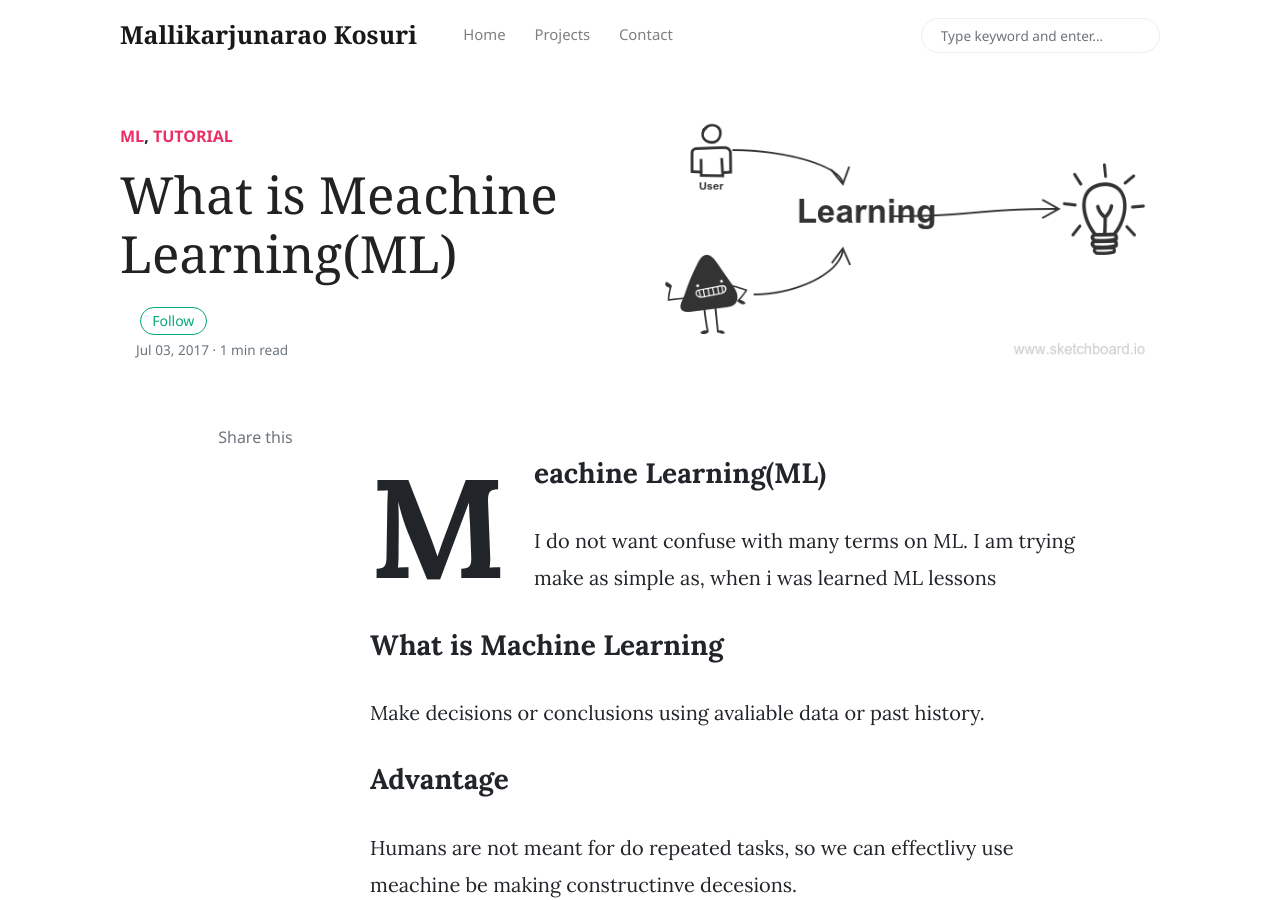
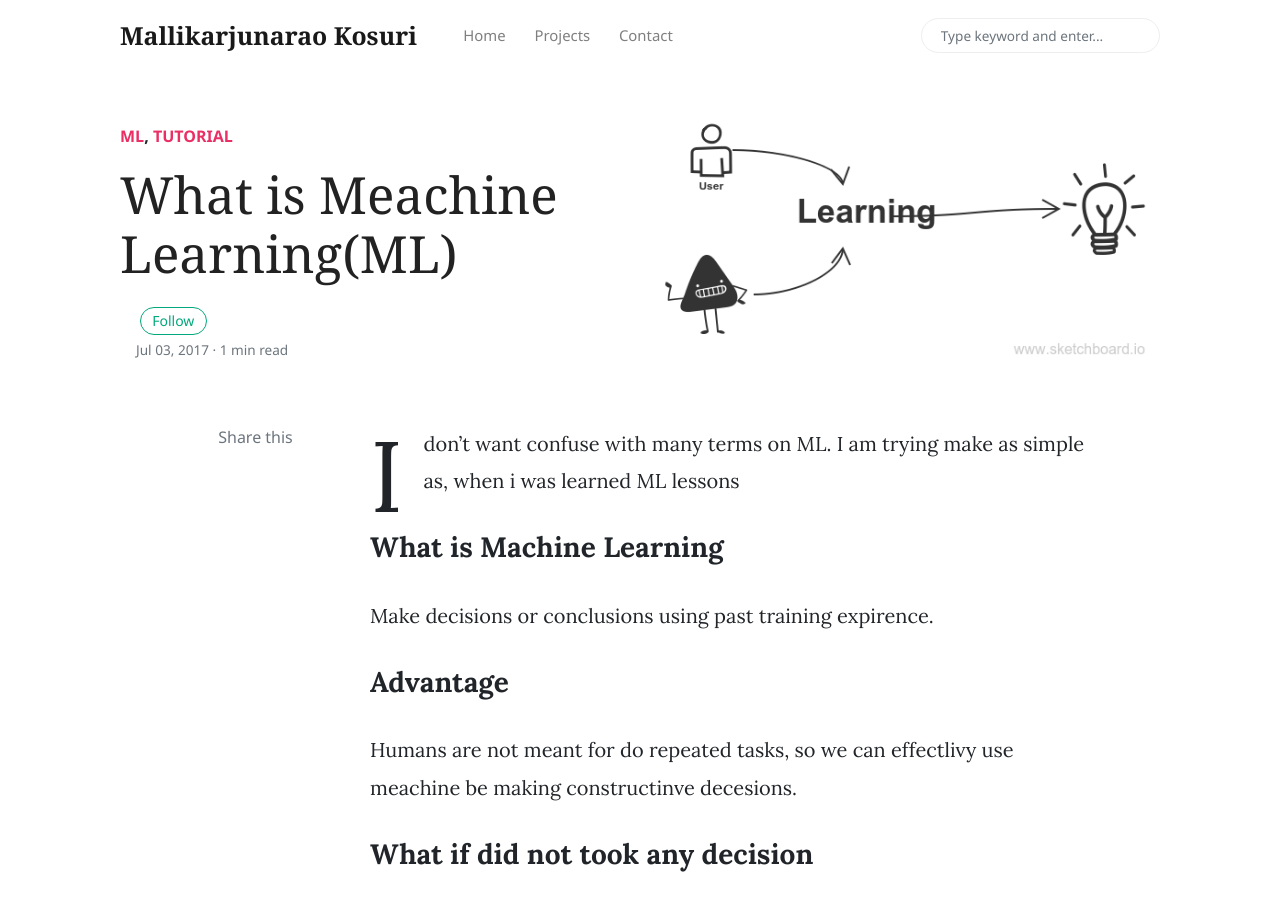
Before and after one commit to vkosuri/vkosuri.github.io, a Jekyll site: the page built from _posts/2017-07-03-machine-learning.md, in a window 1280 px wide and 900 px high. Built offline with Jekyll 4.4.1, drawn with Linux system fonts in a browser that asks for light colours; nearby versions of some CDN libraries; comment, search, counter and statistics services are not loaded.

Commit message:
new posts

```diff
--- a/_posts/2017-07-03-machine-learning.md
+++ b/_posts/2017-07-03-machine-learning.md
@@ -7,12 +7,10 @@ image: assets/images/machine-learning.png
 tags: [sticky]
 ---
 
-### Meachine Learning(ML)
-
-I do not want confuse with many terms on ML. I am trying make as simple as, when i was learned ML lessons
+I don't want confuse with many terms on ML. I am trying make as simple as, when i was learned ML lessons
 
 ### What is Machine Learning
-Make decisions or conclusions using avaliable data or past history.
+Make decisions or conclusions using past training expirence.
 
 ### Advantage
 Humans are not meant for do repeated tasks, so we can effectlivy use meachine be making constructinve decesions.
```
Also changed, not shown: _posts/2017-07-17-learn-how-to-learn.md (added, +22 -0 lines), _posts/2017-10-27-install-google-chrome.md (added, +22 -0 lines).
